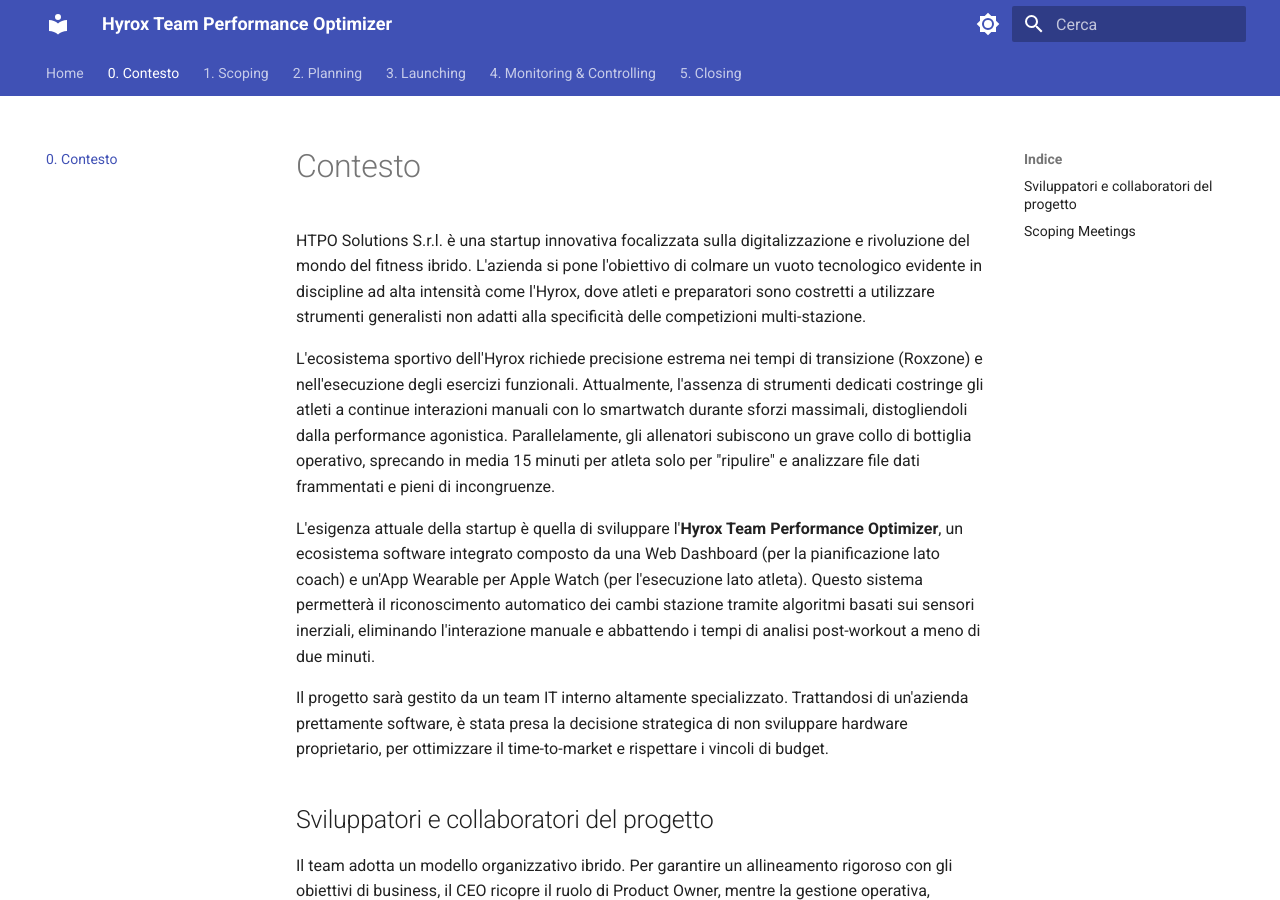
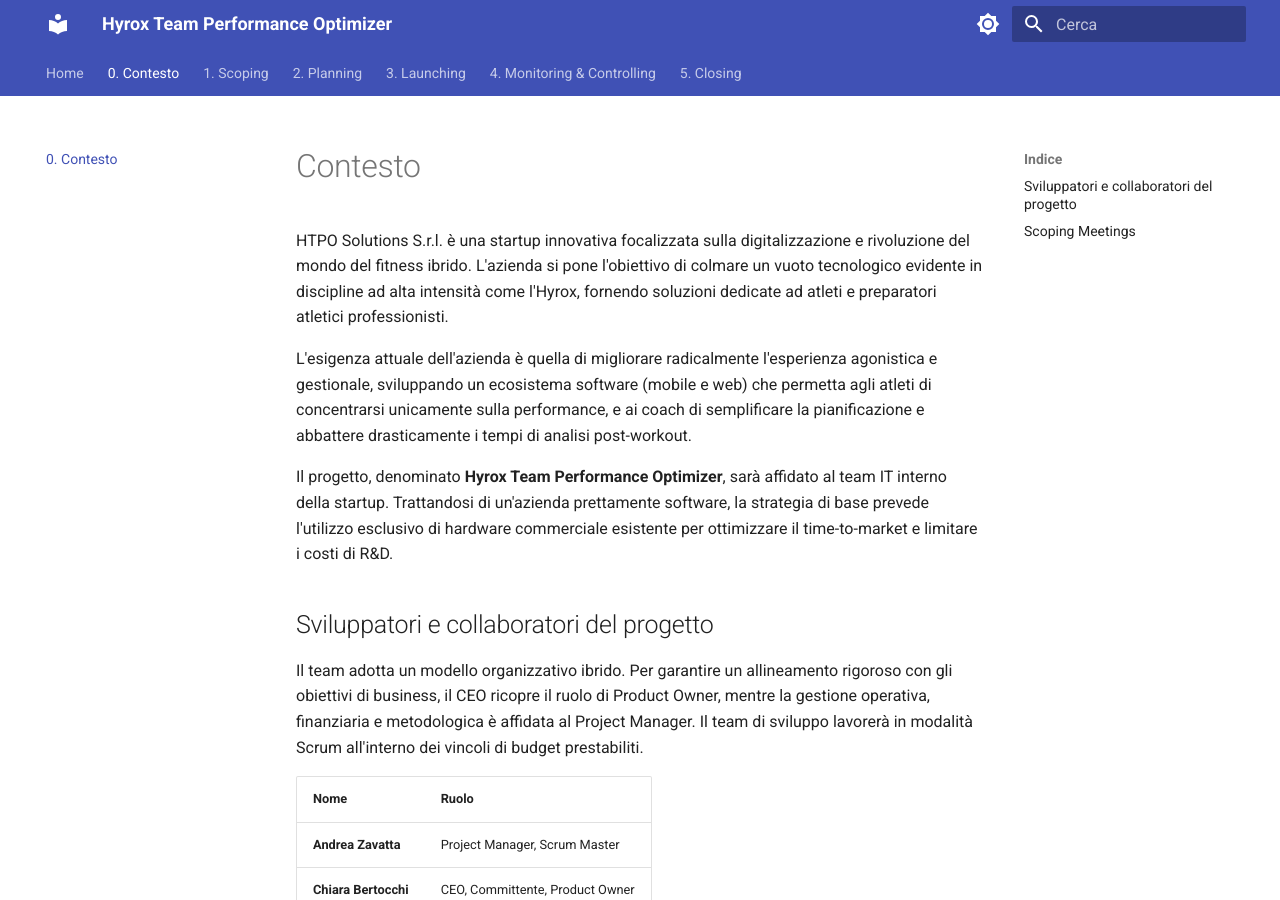
Before and after one commit to AndreaZavatta/Hyrox-Training-PM, an MkDocs documentation site: the page built from docs/0-contesto.md, in a window 1280 px wide and 900 px high. Built offline with MkDocs 1.6.1 and Material for MkDocs 9.7.7, drawn with Linux system fonts in a browser that asks for light colours.

Commit message:
docs: refactor and condense project context description for HTPO Solutions

```diff
--- a/docs/0-contesto.md
+++ b/docs/0-contesto.md
@@ -5,13 +5,11 @@
 
 # Contesto
 
-HTPO Solutions S.r.l. è una startup innovativa focalizzata sulla digitalizzazione e rivoluzione del mondo del fitness ibrido. L'azienda si pone l'obiettivo di colmare un vuoto tecnologico evidente in discipline ad alta intensità come l'Hyrox, dove atleti e preparatori sono costretti a utilizzare strumenti generalisti non adatti alla specificità delle competizioni multi-stazione.
+HTPO Solutions S.r.l. è una startup innovativa focalizzata sulla digitalizzazione e rivoluzione del mondo del fitness ibrido. L'azienda si pone l'obiettivo di colmare un vuoto tecnologico evidente in discipline ad alta intensità come l'Hyrox, fornendo soluzioni dedicate ad atleti e preparatori atletici professionisti.
 
-L'ecosistema sportivo dell'Hyrox richiede precisione estrema nei tempi di transizione (Roxzone) e nell'esecuzione degli esercizi funzionali. Attualmente, l'assenza di strumenti dedicati costringe gli atleti a continue interazioni manuali con lo smartwatch durante sforzi massimali, distogliendoli dalla performance agonistica. Parallelamente, gli allenatori subiscono un grave collo di bottiglia operativo, sprecando in media 15 minuti per atleta solo per "ripulire" e analizzare file dati frammentati e pieni di incongruenze.
+L'esigenza attuale dell'azienda è quella di migliorare radicalmente l'esperienza agonistica e gestionale, sviluppando un ecosistema software (mobile e web) che permetta agli atleti di concentrarsi unicamente sulla performance, e ai coach di semplificare la pianificazione e abbattere drasticamente i tempi di analisi post-workout.
 
-L'esigenza attuale della startup è quella di sviluppare l'**Hyrox Team Performance Optimizer**, un ecosistema software integrato composto da una Web Dashboard (per la pianificazione lato coach) e un'App Wearable per Apple Watch (per l'esecuzione lato atleta). Questo sistema permetterà il riconoscimento automatico dei cambi stazione tramite algoritmi basati sui sensori inerziali, eliminando l'interazione manuale e abbattendo i tempi di analisi post-workout a meno di due minuti.
-
-Il progetto sarà gestito da un team IT interno altamente specializzato. Trattandosi di un'azienda prettamente software, è stata presa la decisione strategica di non sviluppare hardware proprietario, per ottimizzare il time-to-market e rispettare i vincoli di budget.
+Il progetto, denominato **Hyrox Team Performance Optimizer**, sarà affidato al team IT interno della startup. Trattandosi di un'azienda prettamente software, la strategia di base prevede l'utilizzo esclusivo di hardware commerciale esistente per ottimizzare il time-to-market e limitare i costi di R&D.
 
 ## Sviluppatori e collaboratori del progetto
 
```
